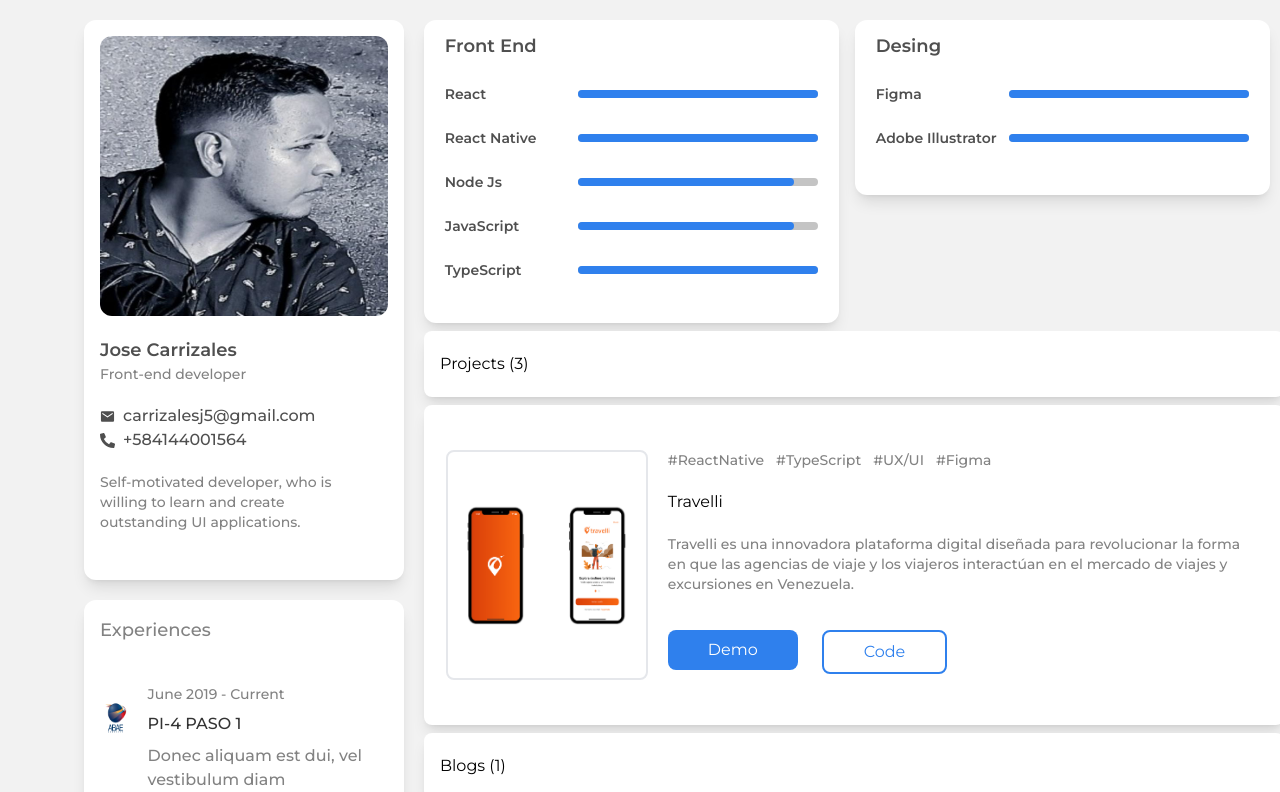
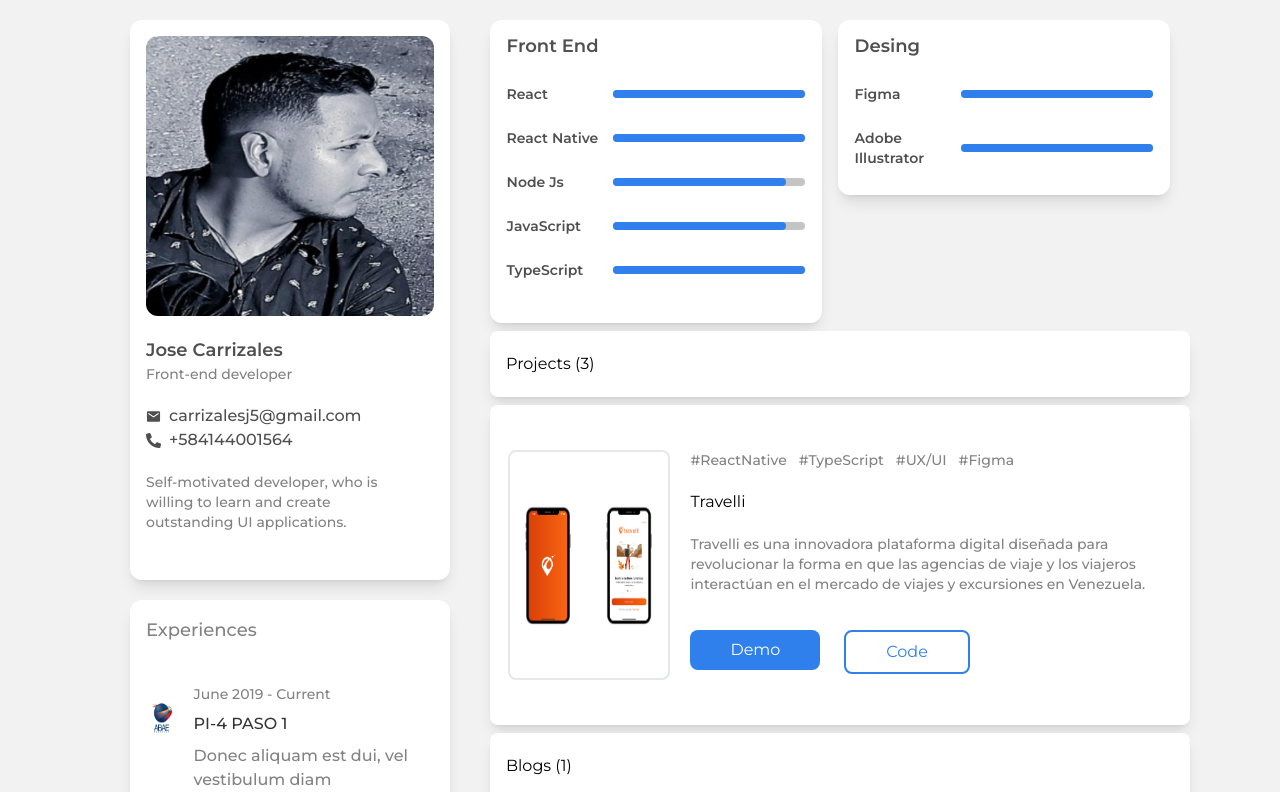
Before and after one commit to jcarri07/Porfolio, a React (Vite) app: page / in a window 1280 px wide. Shown: the top 792 px of the page. Built offline with nearby package versions, Linux system fonts and the light colour scheme.

Commit message:
second commit

```diff
--- a/src/components/CardProject/index.tsx
+++ b/src/components/CardProject/index.tsx
@@ -14,7 +14,7 @@ interface technologie {
 
 export default function CardProject({title, description, image, technologies}: projectsProps) {
   return (
-    <div className="flex flex-col justify-center items-center bg-white shadow-lg rounded-lg w-[860px] h-[320px]">
+    <div className="flex flex-col justify-center items-center bg-white shadow-lg rounded-lg w-[700px] h-[320px]">
       <div className="flex justify-center items-center h-[90%] w-[95%]">
         <div className="flex justify-center items-center w-[35%] h-[80%] rounded-lg border-gray-200 border-2">
           <img
--- a/src/components/Main/index.tsx
+++ b/src/components/Main/index.tsx
@@ -94,7 +94,7 @@ const technologiesTravelli = [
 export default function Main() {
   return (
     <div className="flex justify-center flex-1">
-      <div className="flex flex-row max-w-6xl">
+      <div className="flex flex-wrap flex-row max-w-6xl">
         <div className="">
           <CardProfile
             name="Jose Carrizales"
@@ -106,8 +106,8 @@ export default function Main() {
           />
           <ExperiencesCard title="Experiences" experiences={experiences} />
         </div>
-        <div className="flex flex-col justify-start w-full">
-          <div className="flex flex-row gap-4 mt-5">
+        <div className="flex flex-col justify-start w-[700px]">
+          <div className="flex flex-row gap-4 mt-5 ml-5">
             <Experiences
               technologiesProps={technology}
               developmentArea="Front End"
@@ -117,9 +117,9 @@ export default function Main() {
               developmentArea="Desing"
             />
           </div>
-          <div className="flex flex-col gap-2 mt-2 justify-center w-full">
+          <div className="flex flex-col gap-2 mt-2 ml-5 justify-center w-[700px]">
             <Bar description="Projects" cant={3} />
-            <div className="flex flex-col gap-6">
+            <div className="flex flex-wrap flex-col gap-6">
               <CardProject
                 title="Travelli"
                 description="Travelli es una innovadora plataforma digital diseñada para revolucionar la forma en que las agencias de viaje y los viajeros interactúan en el mercado de viajes y excursiones en Venezuela. "
--- a/src/main.tsx
+++ b/src/main.tsx
@@ -5,7 +5,7 @@ import Main from './components/Main/index.tsx'
 
 ReactDOM.createRoot(document.getElementById('root')!).render(
   <React.StrictMode>
-    <div style={{display: 'flex', flexDirection: 'column' , width: 'auto', height: '100vh'}}>
+    <div style={{display: 'flex', flexWrap: 'wrap', flexDirection: 'column' , width: 'auto', height: '100vh'}}>
       <Main />
     </div>
   </React.StrictMode>,
```
